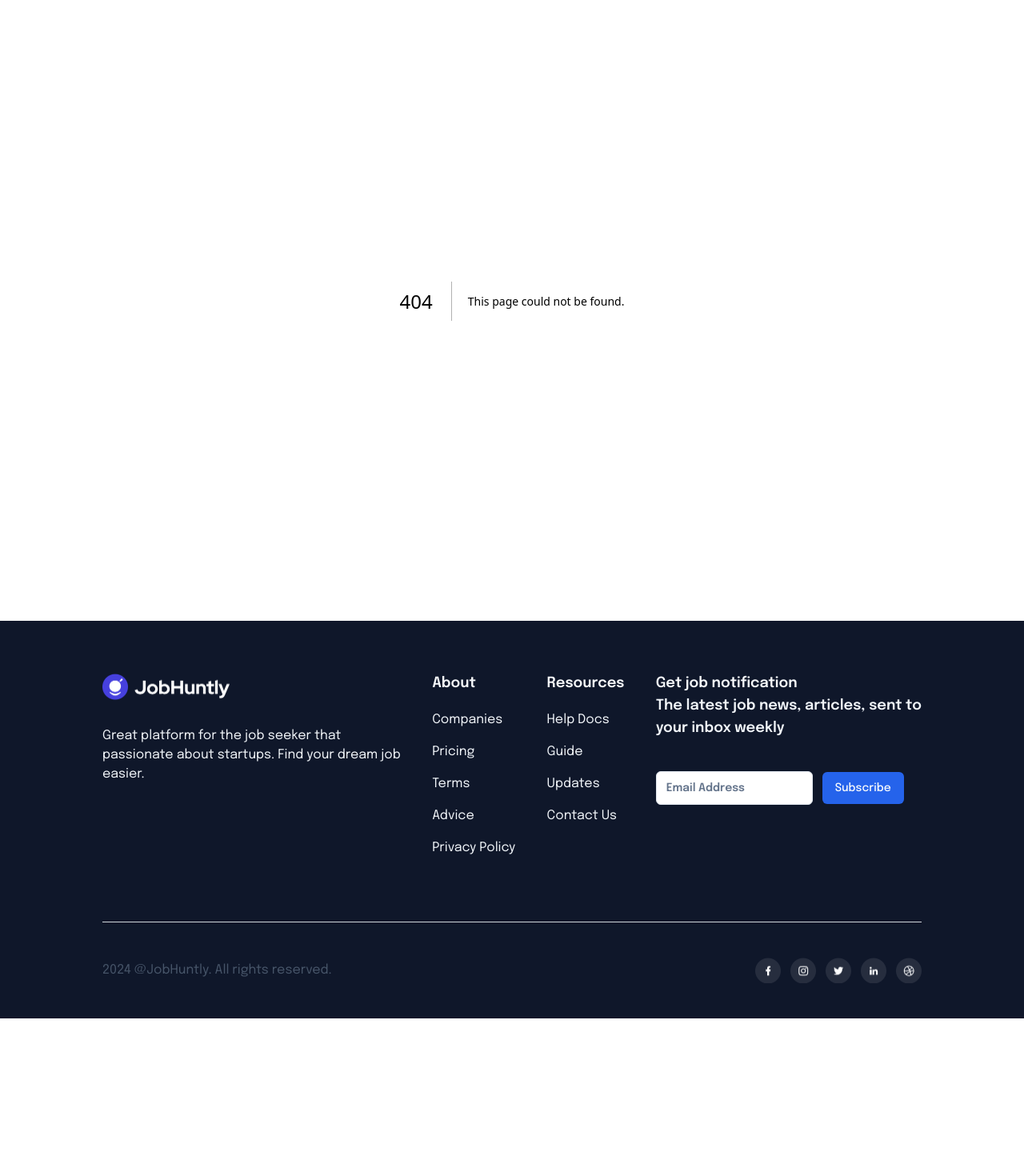
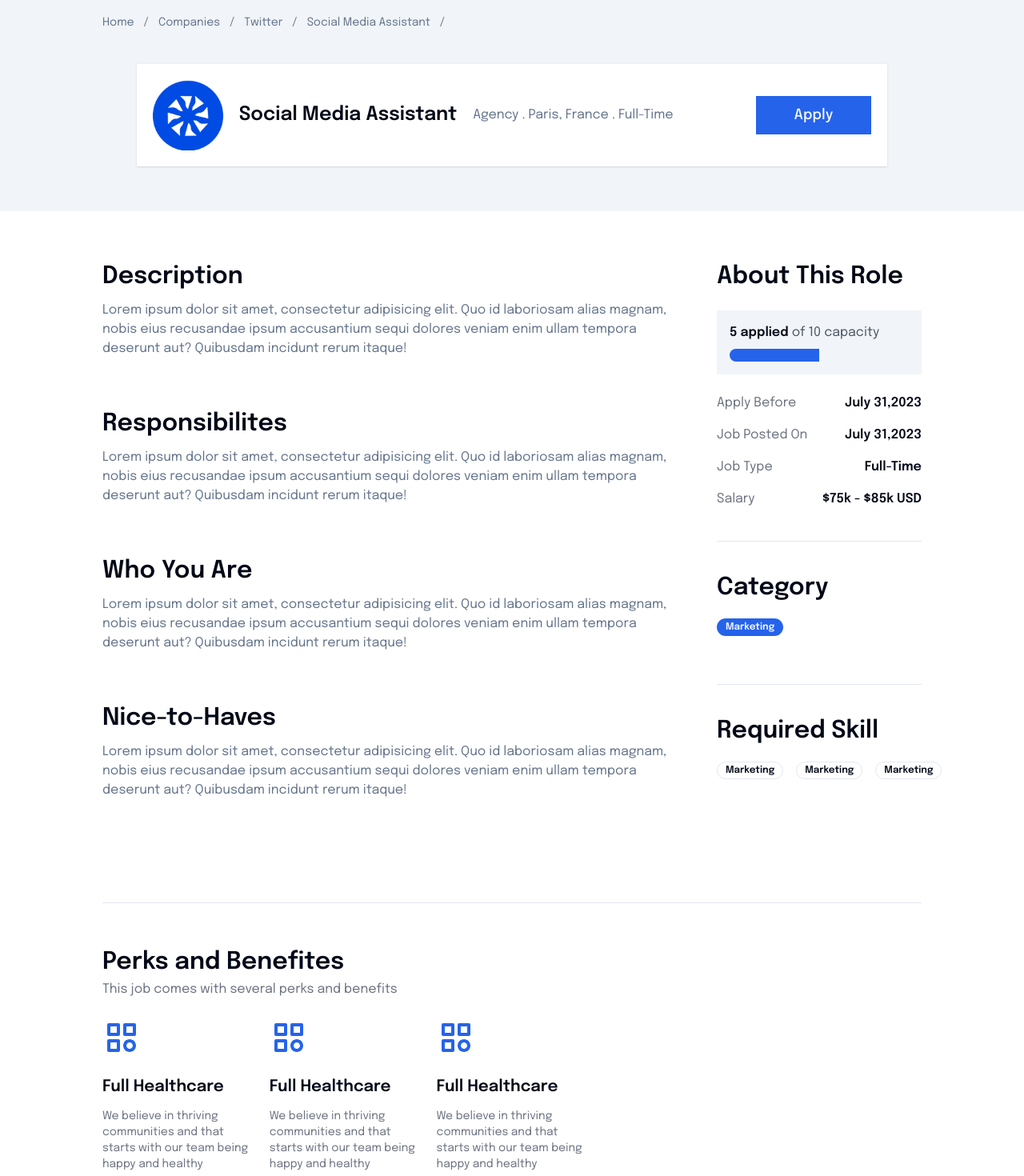
Before and after one commit to devtadanarsa/job-hunt, a Next.js app: page /detail/job/1 in a window 1280 px wide. Before the commit this address had no page. Shown: the part 100-1570 px from the top of the page at 80% size. Before the commit the page ends 1373 px from the top, so only its background shows below. Built offline with nearby package versions, Linux system fonts and the light colour scheme.

Commit message:
done slicing detail job page

```diff
--- /dev/null
+++ b/src/app/detail/job/[id]/page.tsx
@@ -0,0 +1,181 @@
+import { Badge } from "@/components/ui/badge";
+import { Button } from "@/components/ui/button";
+import { Progress } from "@/components/ui/progress";
+import { Separator } from "@/components/ui/separator";
+import Image from "next/image";
+import Link from "next/link";
+import React from "react";
+import { BiCategory } from "react-icons/bi";
+
+const DetailJobPage = () => {
+  return (
+    <>
+      <div className="bg-slate-100 px-32 pt-10 pb-14">
+        <div className="inline-flex gap-3 text-sm text-muted-foreground">
+          <Link href="/" className="hover:underline hover:text-black">
+            Home
+          </Link>{" "}
+          /{" "}
+          <Link
+            href="/find-companies"
+            className="hover:underline hover:text-black"
+          >
+            Companies
+          </Link>{" "}
+          /{" "}
+          <Link
+            href="/detail/company/1"
+            className="hover:underline hover:text-black"
+          >
+            Twitter
+          </Link>{" "}
+          /{" "}
+          <Link
+            href="/detail/job/1"
+            className="hover:underline hover:text-black"
+          >
+            Social Media Assistant
+          </Link>{" "}
+          /{" "}
+        </div>
+        <div className="bg-white shadow mt-10 p-5 w-11/12 mx-auto flex flex-row justify-between items-center">
+          <div className="inline-flex items-center gap-5">
+            <Image
+              src="/images/company2.png"
+              alt="/images/company2.png"
+              width={88}
+              height={88}
+            />
+            <div className="text-2xl font-semibold">Social Media Assistant</div>
+            <div className="text-muted-foreground">
+              Agency . Paris, France . Full-Time
+            </div>
+          </div>
+          <Button size="lg" className="text-lg px-12 py-6 rounded-none">
+            Apply
+          </Button>
+        </div>
+      </div>
+      <div className="px-32 py-16 flex flex-row items-start gap-10">
+        <div className="w-3/4">
+          <div className="mb-16">
+            <div className="text-3xl font-semibold mb-3">Description</div>
+            <div className="text-muted-foreground">
+              <p>
+                Lorem ipsum dolor sit amet, consectetur adipisicing elit. Quo id
+                laboriosam alias magnam, nobis eius recusandae ipsum accusantium
+                sequi dolores veniam enim ullam tempora deserunt aut? Quibusdam
+                incidunt rerum itaque!
+              </p>
+            </div>
+          </div>
+          <div className="mb-16">
+            <div className="text-3xl font-semibold mb-3">Responsibilites</div>
+            <div className="text-muted-foreground">
+              <p>
+                Lorem ipsum dolor sit amet, consectetur adipisicing elit. Quo id
+                laboriosam alias magnam, nobis eius recusandae ipsum accusantium
+                sequi dolores veniam enim ullam tempora deserunt aut? Quibusdam
+                incidunt rerum itaque!
+              </p>
+            </div>
+          </div>
+          <div className="mb-16">
+            <div className="text-3xl font-semibold mb-3">Who You Are</div>
+            <div className="text-muted-foreground">
+              <p>
+                Lorem ipsum dolor sit amet, consectetur adipisicing elit. Quo id
+                laboriosam alias magnam, nobis eius recusandae ipsum accusantium
+                sequi dolores veniam enim ullam tempora deserunt aut? Quibusdam
+                incidunt rerum itaque!
+              </p>
+            </div>
+          </div>
+          <div className="mb-16">
+            <div className="text-3xl font-semibold mb-3">Nice-to-Haves</div>
+            <div className="text-muted-foreground">
+              <p>
+                Lorem ipsum dolor sit amet, consectetur adipisicing elit. Quo id
+                laboriosam alias magnam, nobis eius recusandae ipsum accusantium
+                sequi dolores veniam enim ullam tempora deserunt aut? Quibusdam
+                incidunt rerum itaque!
+              </p>
+            </div>
+          </div>
+        </div>
+        <div className="w-1/4">
+          <div>
+            <div className="text-3xl font-semibold">About This Role</div>
+            <div className="mt-6 p-4 bg-slate-100">
+              <div className="mb-2">
+                <span className="font-semibold">5 applied </span>
+                <span className="text-gray-600">of 10 capacity</span>
+              </div>
+              <Progress value={50} />
+            </div>
+            <div className="mt-6 space-y-4">
+              <div className="flex flex-row justify-between">
+                <div className="text-gray-500">Apply Before</div>
+                <div className="font-semibold">July 31,2023</div>
+              </div>
+              <div className="flex flex-row justify-between">
+                <div className="text-gray-500">Job Posted On</div>
+                <div className="font-semibold">July 31,2023</div>
+              </div>
+              <div className="flex flex-row justify-between">
+                <div className="text-gray-500">Job Type</div>
+                <div className="font-semibold">Full-Time</div>
+              </div>
+              <div className="flex flex-row justify-between">
+                <div className="text-gray-500">Salary</div>
+                <div className="font-semibold">$75k - $85k USD</div>
+              </div>
+            </div>
+          </div>
+          <Separator className="my-10" />
+          <div>
+            <div className="text-3xl font-semibold">Category</div>
+            <div className="my-5 inline-flex gap-4">
+              <Badge>Marketing</Badge>
+            </div>
+          </div>
+
+          <Separator className="my-10" />
+          <div>
+            <div className="text-3xl font-semibold">Required Skill</div>
+            <div className="my-5 inline-flex gap-4">
+              {[0, 1, 2].map((item: number) => (
+                <Badge key={item} variant="outline">
+                  Marketing
+                </Badge>
+              ))}
+            </div>
+          </div>
+        </div>
+      </div>
+      <div className="px-32 pb-16">
+        <Separator className="mb-14" />
+        <div className="mb-6">
+          <div className="text-3xl font-semibold">Perks and Benefites</div>
+          <div className="text-gray-500 mt-1">
+            This job comes with several perks and benefits
+          </div>
+        </div>
+        <div className="grid grid-cols-5 gap-5">
+          {[0, 1, 2].map((item: number) => (
+            <div key={item}>
+              <BiCategory className="w-12 h-12 text-primary" />
+              <div className="font-semibold text-xl mt-6">Full Healthcare</div>
+              <div className="mt-3 text-sm text-gray-500">
+                We believe in thriving communities and that starts with our team
+                being happy and healthy
+              </div>
+            </div>
+          ))}
+        </div>
+      </div>
+    </>
+  );
+};
+
+export default DetailJobPage;
--- a/src/components/organisms/JobCard/index.tsx
+++ b/src/components/organisms/JobCard/index.tsx
@@ -4,6 +4,7 @@
 import { Separator } from "@/components/ui/separator";
 import { JobType } from "@/types";
 import Image from "next/image";
+import { useRouter } from "next/navigation";
 import React, { FC } from "react";
 
 interface JobCardProps extends JobType {}
@@ -18,6 +19,8 @@
   needs,
   applicants,
 }) => {
+  const router = useRouter();
+
   return (
     <div className="w-full border mb-5 p-6 border-border flex flex-row justify-between items-center">
       <div className="flex flex-row items-start gap-6">
@@ -40,7 +43,11 @@
       </div>
       <div className="w-[200px]">
         <div>
-          <Button className="w-full" size="lg">
+          <Button
+            className="w-full"
+            size="lg"
+            onClick={() => router.push("/detail/job/1")}
+          >
             Apply
           </Button>
           <Progress
```
